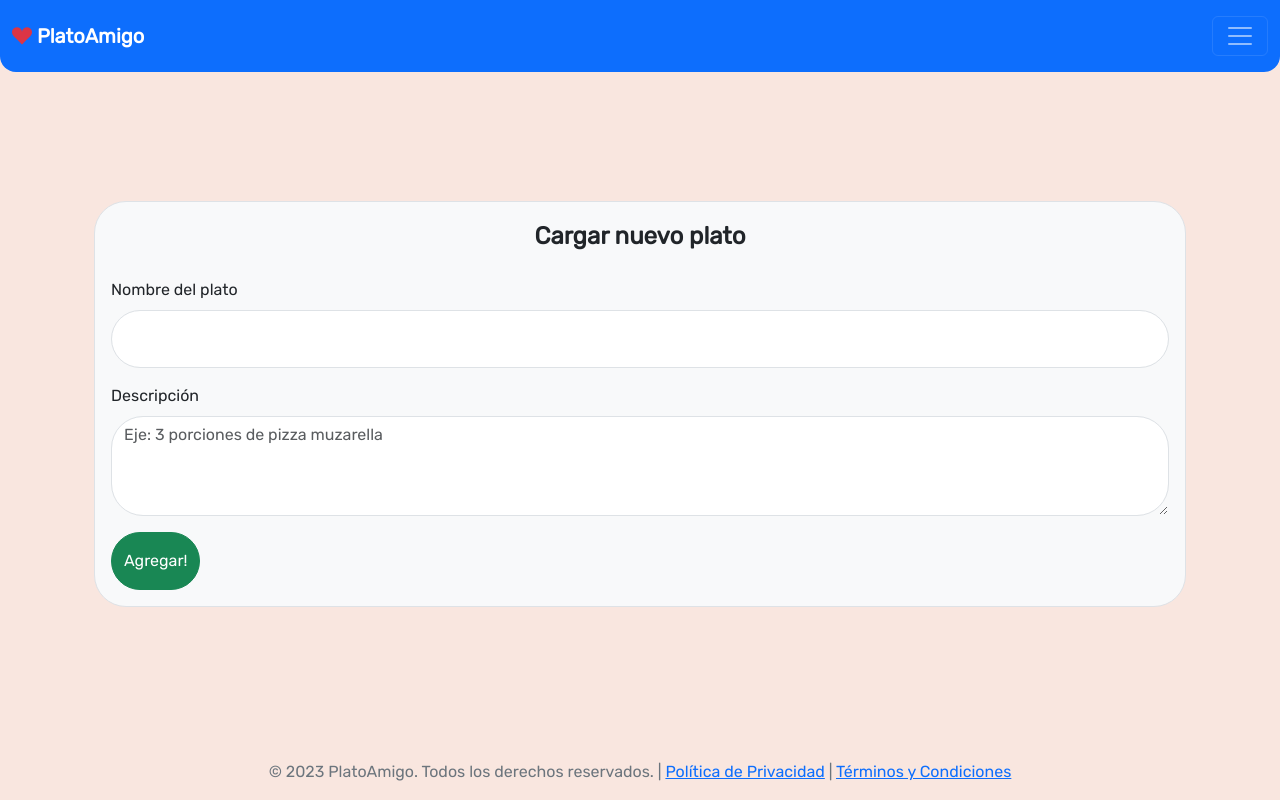
After one commit to teoMunoz99/PlatoAmigo, a PHP site: page /php/pages/agregarPlato.php in a window 1280 px wide. The commit adds this page. Run offline with PHP 8.4, Linux system fonts and the light colour scheme.

Commit message:
agregue la pagina para cargar platos

```diff
--- /dev/null
+++ b/php/pages/agregarPlato.php
@@ -0,0 +1,35 @@
+<?php
+$ruta = '../../';
+$color = '#0d6efd';
+//$color = '#f9e6df';
+require_once 'components/encabezado.php';
+?>
+
+<body class='bg-color'>
+    <header>
+        <?php require_once 'components/navbar.php'; ?>
+    </header>
+    <main class='container d-flex justify-content-center align-items-center'>
+        <!--Formulario de registro-->
+        <article class="container mb-4">
+            <form class="bg-light border rounded-5 p-3" action="../functions/agregarPlatoOk.php" method="post">
+                <fieldset>
+                    <legend class="text-center mb-4 fw-bold">Cargar nuevo plato</legend>
+                    <div class="mb-3">
+                        <label for="name" class="form-label">Nombre del plato</label>
+                        <input type="text" class="form-control rounded-pill py-3" name="nombrePlato" id="name"
+                            minlength="3" maxlength="15">
+                    </div>
+                    <div class="mb-3">
+                        <label class='form-label' for="floatingTextarea2">Descripción</label>
+                        <textarea class="form-control rounded-5" name="descripcion" placeholder="Eje: 3 porciones de pizza muzarella"
+                            id="floatingTextarea2" style="height: 100px" maxlength='100'></textarea>
+                    </div>
+                </fieldset>
+                <button type="submit" class="btn btn-success rounded-pill py-3">Agregar!</button>
+            </form>
+        </article>
+    </main>
+    <?php
+    require_once 'components/pie.php';
+    ?>
--- a/php/pages/publicaciones.php
+++ b/php/pages/publicaciones.php
@@ -56,7 +56,7 @@ require_once 'components/encabezado.php';
         if (isset($_SESSION['user'])) {
             ?>
             <section class="d-flex justify-content-center mt-3">
-                <a href="error404.php" class='text-center text-decoration-none text-dark fw-bold'>
+                <a href="agregarPlato.php" class='text-center text-decoration-none text-dark fw-bold'>
                     <div class='btn btn-success m-1 btn-p rounded-4 d-flex justify-content-center align-items-center'>
                         <i class="bi bi-plus icono-btn"></i>
                     </div>
```
Also changed, not shown: php/functions/agregarPlatoOk.php (added).
